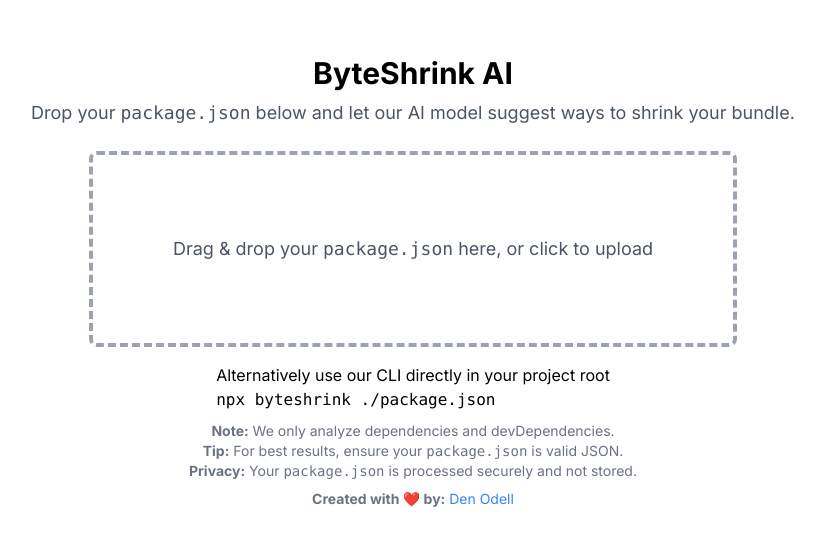
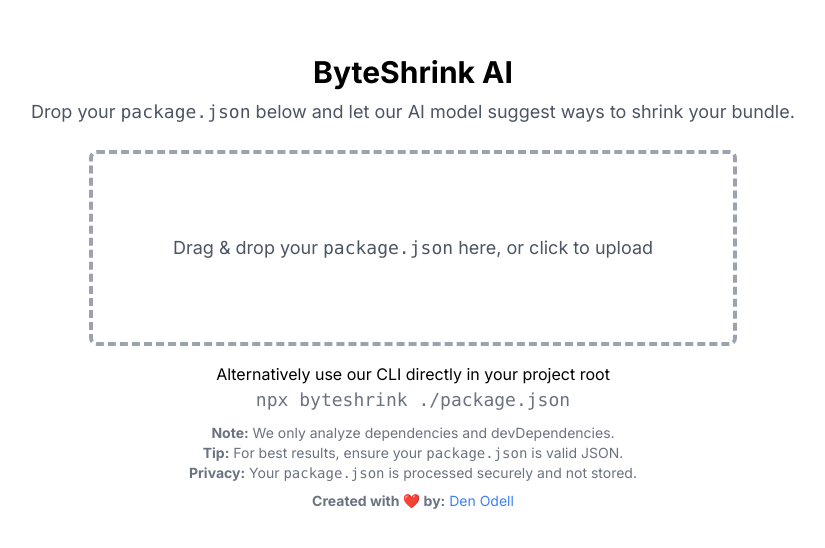
Before and after one commit to byteshrink/byteshrink.dev, a Next.js app: page / in a window 1280 px wide. Shown: the part 118-666 px from the top of the page, without its empty margins (227-1052 px from the left). Built offline with nearby package versions, Linux system fonts and the light colour scheme.

Commit message:
Update page.tsx

```diff
--- a/app/page.tsx
+++ b/app/page.tsx
@@ -73,8 +73,8 @@
         <p className="text-center text-lg text-gray-600">Drag & drop your <code>package.json</code> here, or click to upload</p>
       </div>
 
-      <p className="text-base text-black mt-4">Alternatively use our CLI directly in your project root<br />
-      <code>npx byteshrink ./package.json</code></p>
+      <p className="text-base text-black mt-4 text-center">Alternatively use our CLI directly in your project root<br />
+      <code className="text-lg text-gray-500 mt-8">npx byteshrink ./package.json</code></p>
 
 
       {loading && <p className="mt-6 text-blue-500 animate-pulse">Analyzing your dependencies…</p>}
@@ -86,7 +86,7 @@
         />
       )}
 
-<hr />
+        <hr className="border-b-1 border-b-gray-500" />
 
             <p className="text-sm text-gray-500 mt-2 text-center">
             <strong>Note:</strong> We only analyze dependencies and devDependencies.<br />
```
